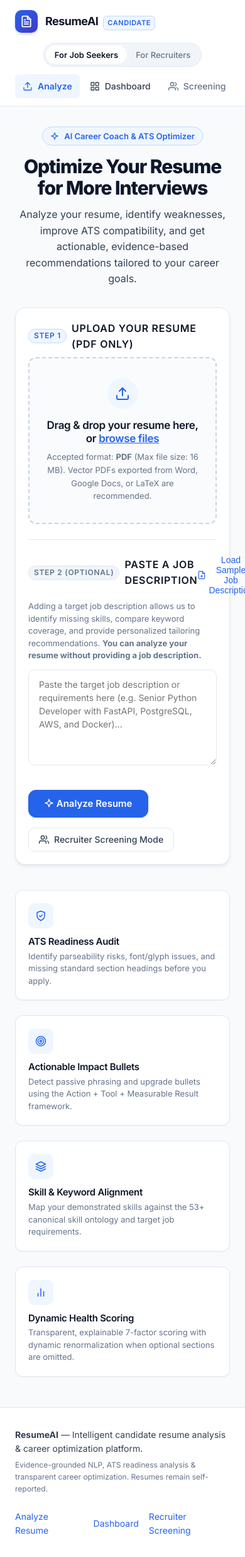
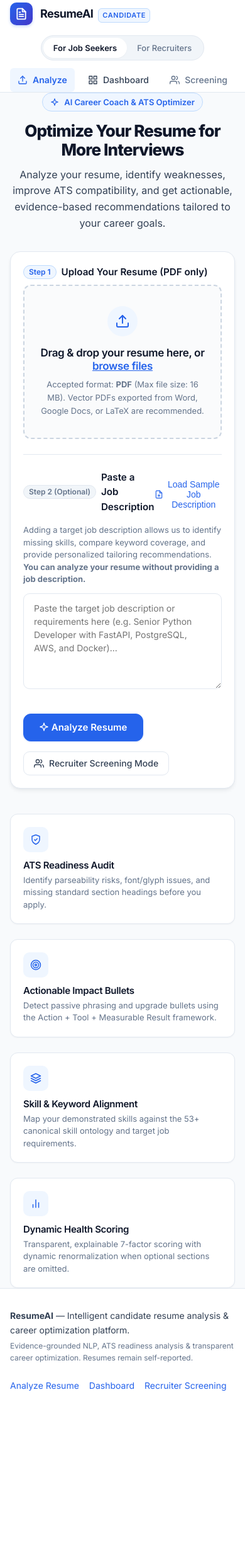
Before and after one commit to adepushivasai901-ops/AI-Powered-Resume-Ranker, a Flask app: page / in a window 390 px wide; the page is wider, and only the part inside the window is pictured. Shown: that part at 63% size. After the commit the page ends 2208 px from the top of that part, so only its background shows below. Run offline with Flask 3, Linux system fonts and the light colour scheme.

Commit message:
style: add responsive and accessibility polish

```diff
--- a/static/css/style.css
+++ b/static/css/style.css
@@ -14,7 +14,7 @@
     --bg-subtle-hover: #e2e8f0;
     --border: #e2e8f0;
     --border-hover: #cbd5e1;
-    --border-focus: #3b82f6;
+    --border-focus: #2563eb;
 
     /* Color Palette - Typography */
     --text-main: #0f172a;
@@ -157,11 +163,11 @@ h1, h2, h3, h4, h5, h6 {
     letter-spacing: -0.02em;
 }
 
-h1 { font-size: 1.875rem; } /* 30px */
-h2 { font-size: 1.5rem; }   /* 24px */
-h3 { font-size: 1.25rem; }  /* 20px */
-h4 { font-size: 1.0625rem; }/* 17px */
-h5 { font-size: 0.9375rem; }/* 15px */
+h1 { font-size: 1.875rem; }
+h2 { font-size: 1.5rem; }
+h3 { font-size: 1.25rem; }
+h4 { font-size: 1.0625rem; }
+h5 { font-size: 0.9375rem; }
 
 p {
     color: var(--text-secondary);
@@ -293,13 +299,14 @@ a:hover {
 }
 
 .mode-btn {
-    padding: 5px 14px;
+    padding: 6px 16px;
     font-size: 0.8125rem;
     font-weight: 500;
     color: var(--text-muted);
     border-radius: var(--radius-full);
     text-decoration: none;
     transition: all 0.15s ease;
+    white-space: nowrap;
 }
 
 .mode-btn:hover {
@@ -656,16 +657,11 @@ a:hover {
     display: flex;
     align-items: center;
     gap: var(--space-2);
-    font-size: 0.75rem;
-    font-weight: 700;
-    text-transform: uppercase;
-    letter-spacing: 0.06em;
-    color: var(--primary);
     margin-bottom: var(--space-2);
 }
 
 .section-label {
-    font-size: 1rem;
+    font-size: 0.95rem;
     font-weight: 600;
     color: var(--text-main);
 }
@@ -2299,3 +2304,50 @@ textarea.form-control {
         align-items: flex-start;
     }
 }
+
+@media (max-width: 480px) {
+    .container {
+        padding: 0 var(--space-4);
+    }
+
+    .hero-title {
+        font-size: 1.625rem;
+    }
+
+    .score-display {
+        flex-direction: column;
+        align-items: flex-start;
+    }
+
+    .bullet-metrics-row {
+        grid-template-columns: 1fr;
+    }
+
+    .skills-summary-banner {
+        grid-template-columns: 1fr;
+    }
+}
+
+/* --------------------------------------------------------------------------
+   16. Print Styles
+   -------------------------------------------------------------------------- */
+@media print {
+    .app-header,
+    .app-footer,
+    .dashboard-tabs,
+    .header-actions,
+    .upload-actions {
+        display: none !important;
+    }
+
+    body {
+        background: #ffffff;
+        color: #000000;
+    }
+
+    .card {
+        box-shadow: none;
+        border: 1px solid #cccccc;
+        break-inside: avoid;
+    }
+}
```
Also changed, not shown: other parts of static/css/style.css (+22 -13 lines).
